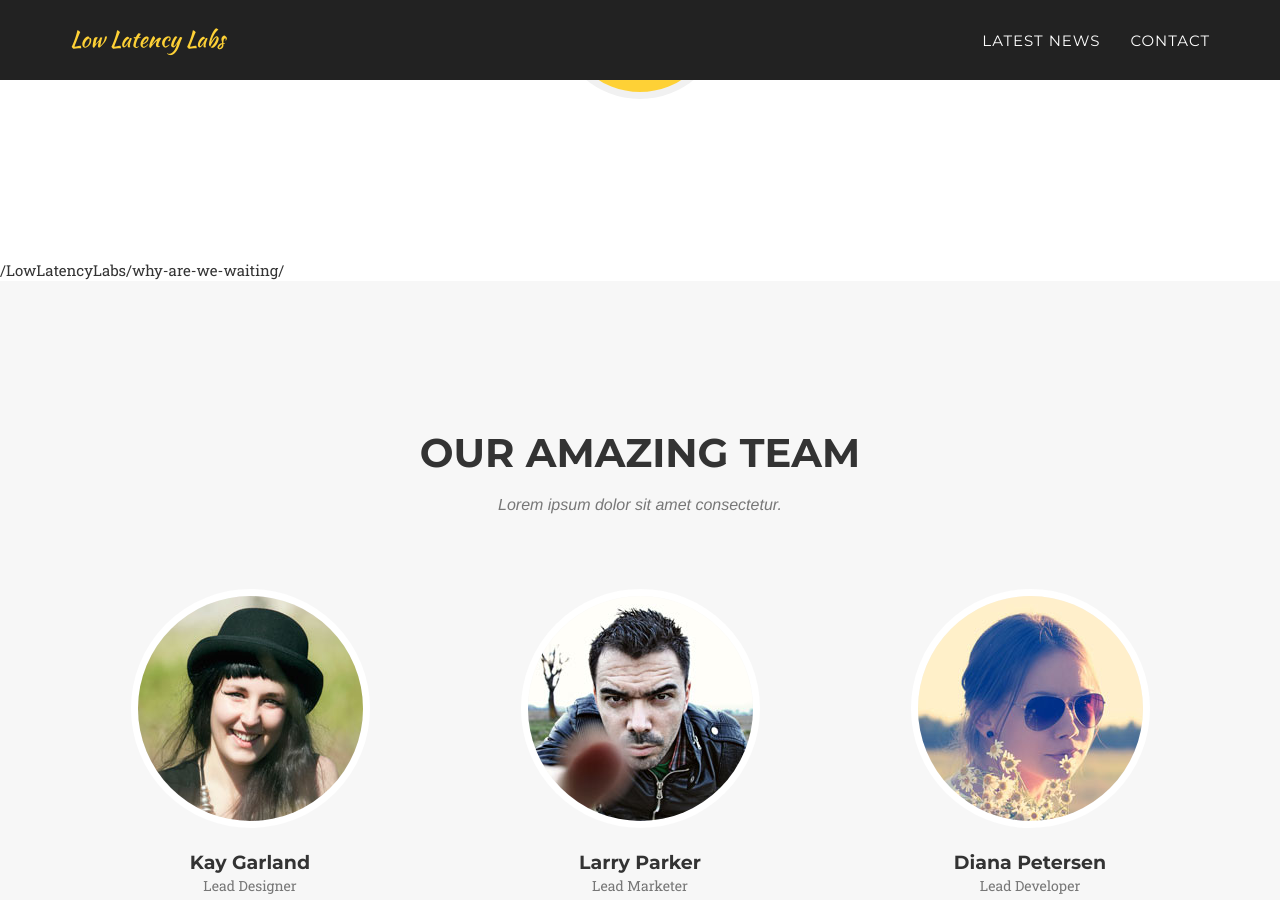
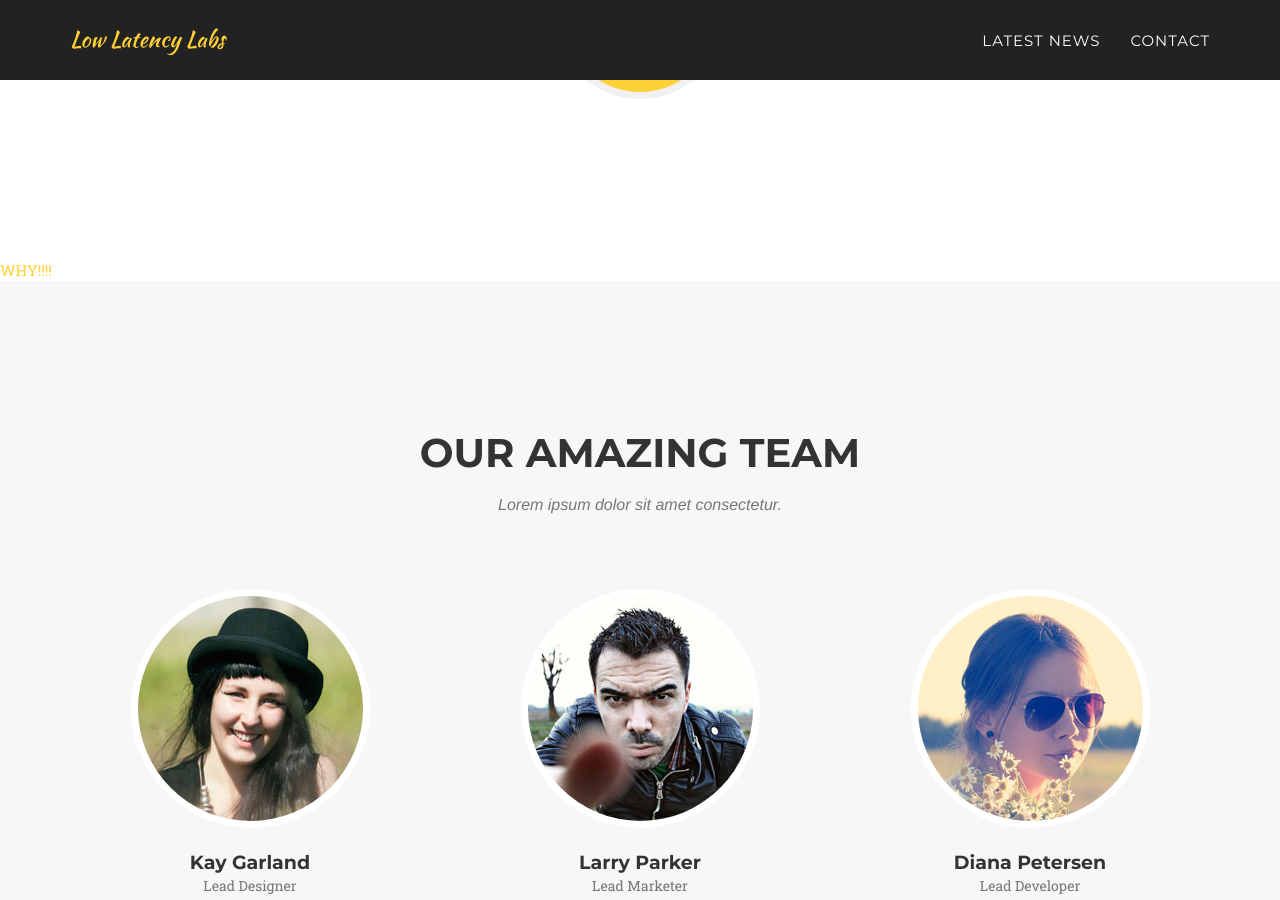
Before and after one commit to blurryhumanface/LowLatencyLabs, a Jekyll site: the page built from index.html, in a window 1280 px wide and 900 px high, scrolled down 4240 px. Built offline with Jekyll 4.4.1, drawn with Linux system fonts in a browser that asks for light colours; some web fonts are replaced; some of the changed lines change nothing that is shown.

Commit message:
WHYYY!!!

```diff
--- a/index.html
+++ b/index.html
@@ -6,7 +6,7 @@ layout: default
 {% include services.html %}
 {% include portfolio_grid.html %}
 {% include about.html %}
-{% link why-are-we-waiting.html %}
+<a href="{% link why-are-we-waiting.html %}">WHY!!!!</a>
 {% include team.html %}
 {% include clients.html %}
 {% include contact.html %}
```
